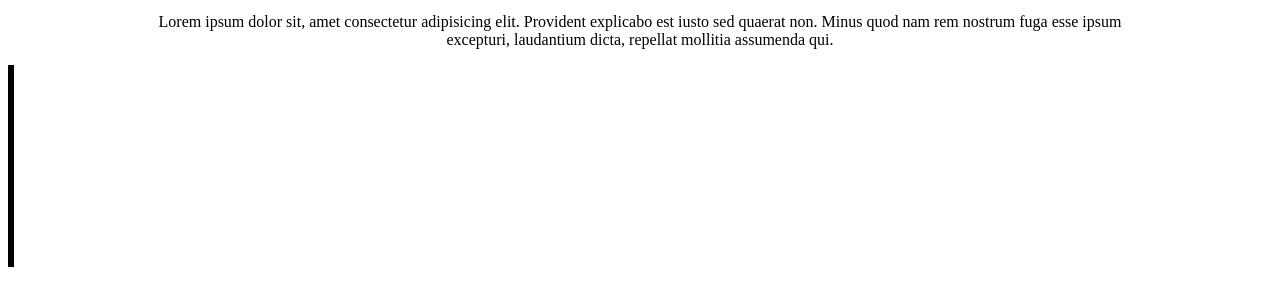
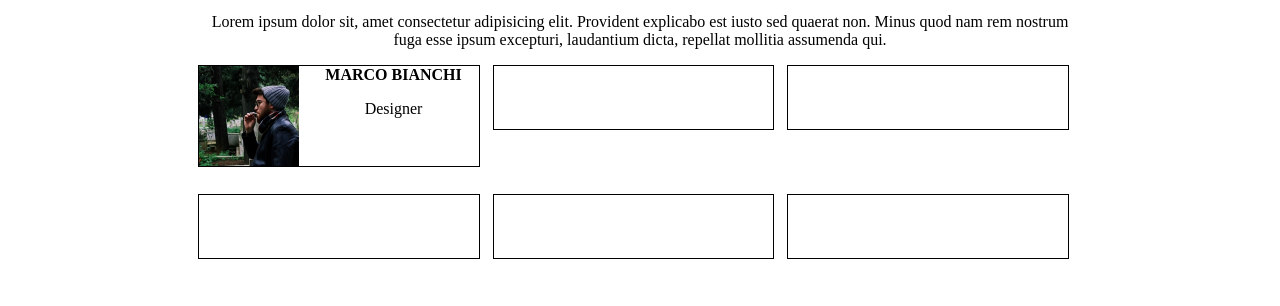
Before and after one commit to Domenico-lel/html-css-float-cards, a plain HTML site: page index.html in a window 1280 px wide. Shown: the part 74-380 px from the top of the page. Drawn offline with Linux system fonts and the light colour scheme.

Commit message:
creato scheletro delle colonne

```diff
--- a/css/style.css
+++ b/css/style.css
@@ -1,6 +1,10 @@
-#contenitore-top, h1{
+*{
+    box-sizing: border-box;
+}
+
+#contenitore-top, h1, .col{
     text-align: center;
-    width: 80%;
+    width: 70%;
     margin: auto;
 }
 
@@ -11,11 +15,16 @@ h1{
     padding-top: 9px;
 }
 
-/*.luca img{
+.col img{
     height: 100px;
     float: left;
     margin-right: 10px;
-}*/
+}
+
+.row{
+    width: 70%;
+    margin: auto;
+}
 
 .row::after{
     content: "";
@@ -25,7 +34,10 @@ h1{
 
 .col{
     float: left;
-    border: solid 1px #000;
-    min-height: 200px;
-    width: calc(100 / 3);
+    min-height: 65px;
+    width: calc((100% / 3) - 13px);
+    height: auto;
+    margin-right: 13px;
+    margin-bottom: 27px;
+    border: solid 1px black;
 }
--- a/index.html
+++ b/index.html
@@ -27,11 +27,24 @@
             <p>Designer</p>
         </section>-->
         <section>
+
+            <div class="row">
+                <div class="col">
+
+                    <img src="img/male1.png" alt="immagine marco">
+                    <b>MARCO BIANCHI</b>
+                    <p>Designer</p></div>
+
+                <div class="col"></div>
+                <div class="col"></div>
+            </div>
+
             <div class="row">
                 <div class="col"></div>
                 <div class="col"></div>
                 <div class="col"></div>
             </div>
+
         </section>
 
     </main>
```
